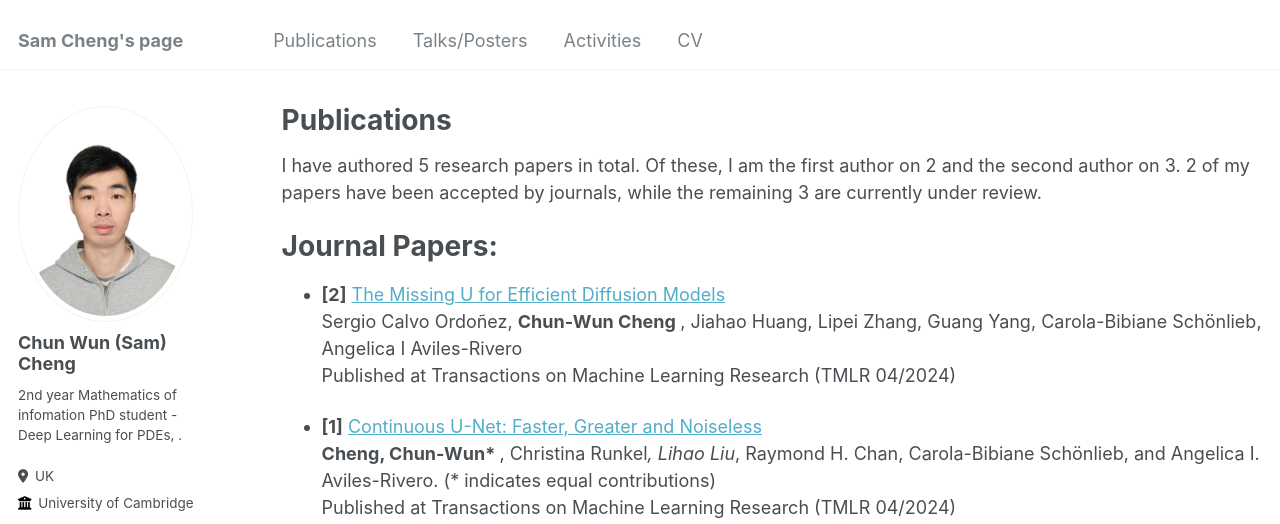
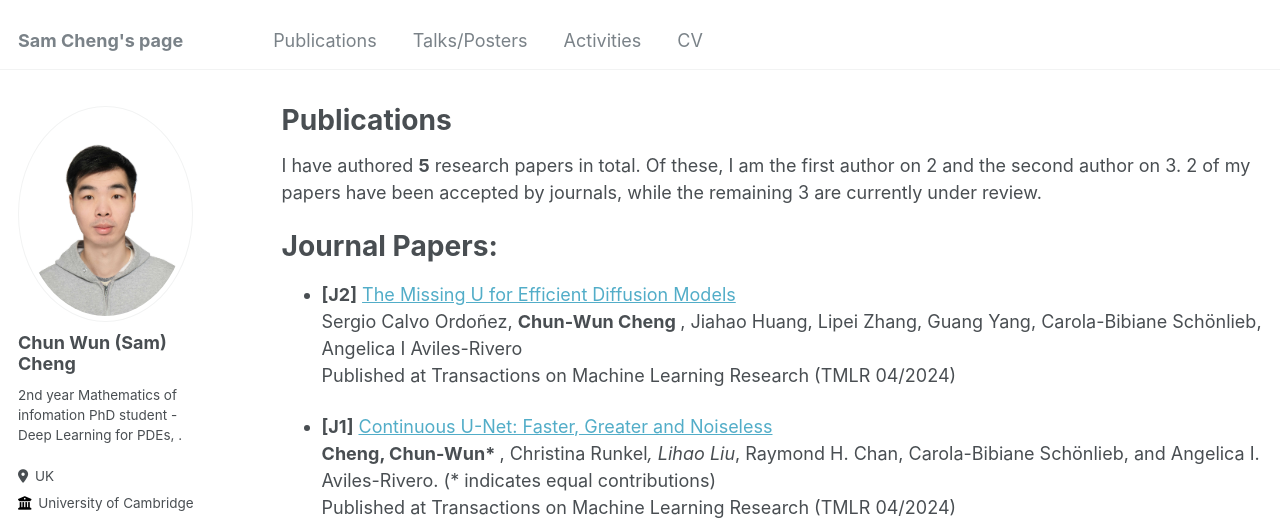
Before and after one commit to samcheng123/Cam, a Jekyll site: the page built from _pages/publications.md, in a window 1280 px wide and 1371 px high. Shown: the top 524 px of the window. Built offline with Jekyll 4.4.1, drawn with Linux system fonts in a browser that asks for light colours; some web fonts are replaced.

Commit message:
Update publications.md

```diff
--- a/_pages/publications.md
+++ b/_pages/publications.md
@@ -4,15 +4,15 @@ title: "Publications"
 permalink: /publications/
 author_profile: true
 ---
-I have authored 5 research papers in total. Of these, I am the first author on 2 and the second author on 3. 2 of my papers have been accepted by journals, while the remaining 3 are currently under review.
+I have authored <b>5</b> research papers in total. Of these, I am the first author on 2 and the second author on 3. 2 of my papers have been accepted by journals, while the remaining 3 are currently under review.
 
 Journal Papers:
 ======
-* <b>[2]</b> [The Missing U for Efficient Diffusion Models](https://openreview.net/pdf?id=Y4YWzBiTEV) <br>
+* <b>[J2]</b> [The Missing U for Efficient Diffusion Models](https://openreview.net/pdf?id=Y4YWzBiTEV) <br>
 Sergio Calvo Ordoñez, <b> Chun-Wun Cheng </b>, Jiahao Huang, Lipei Zhang, Guang Yang, Carola-Bibiane Schönlieb, Angelica I Aviles-Rivero <br>
 Published at Transactions on Machine Learning Research (TMLR 04/2024)
 
-* <b>[1]</b> [Continuous U-Net: Faster, Greater and Noiseless](https://openreview.net/pdf?id=ongi2oe3Fr) <br>
+* <b>[J1]</b> [Continuous U-Net: Faster, Greater and Noiseless](https://openreview.net/pdf?id=ongi2oe3Fr) <br>
 <b> Cheng, Chun-Wun* </b>, Christina Runkel*, Lihao Liu*, Raymond H. Chan, Carola-Bibiane Schönlieb, and Angelica I. Aviles-Rivero.  (* indicates equal contributions) <br>
 Published at Transactions on Machine Learning Research (TMLR 04/2024)
 
```
